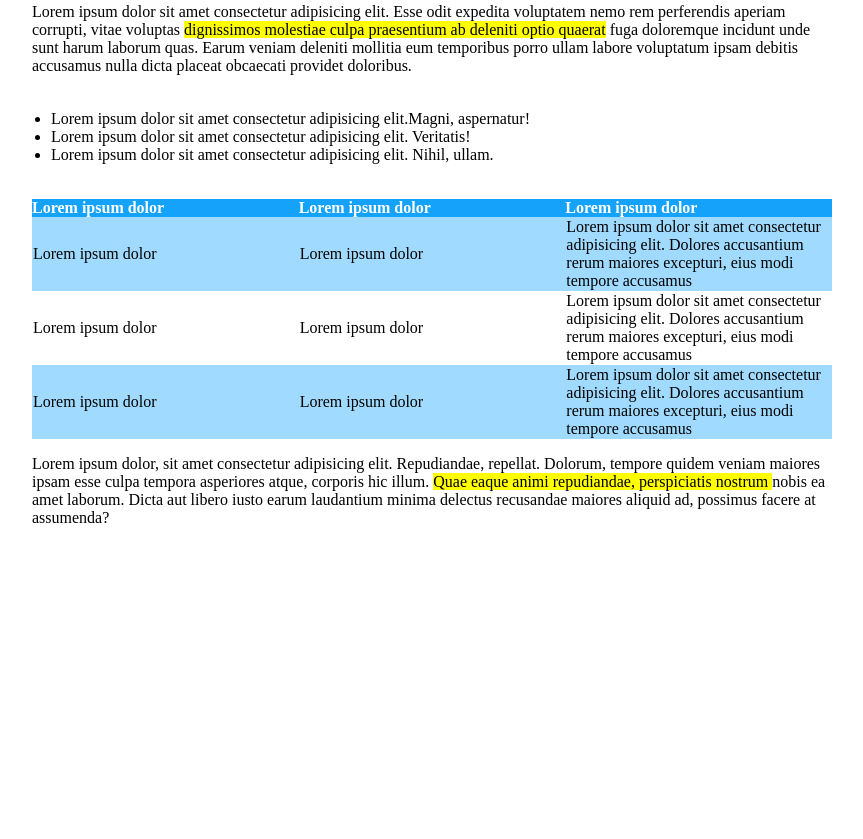
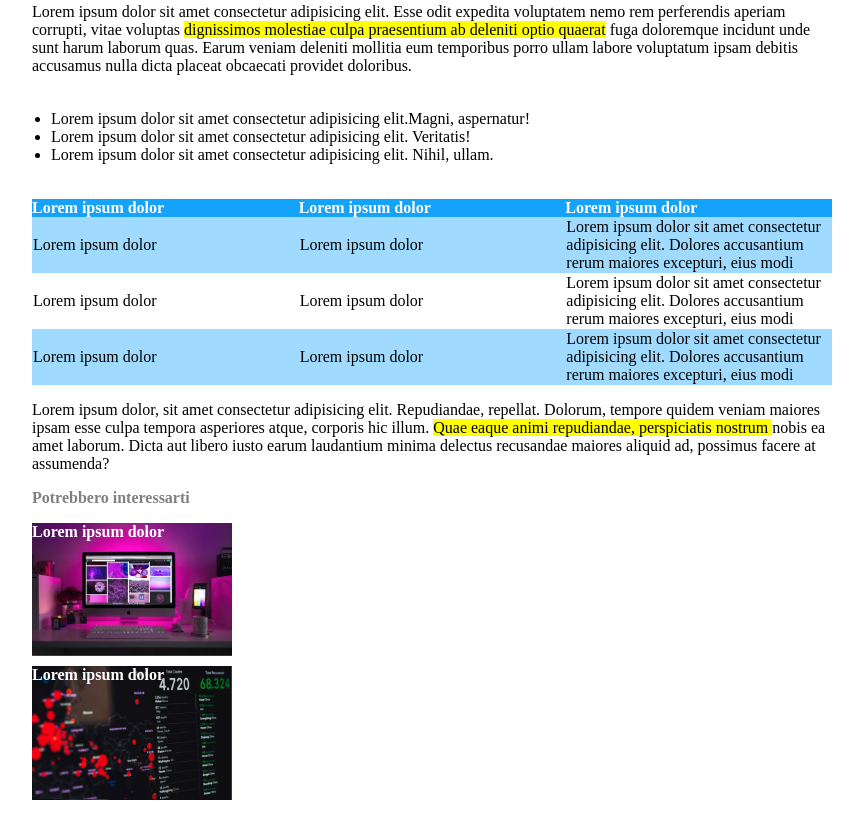
Before and after one commit to Gbelda/html-css-booleaner, a plain HTML site: page index.html in a window 1280 px wide. Shown: the part 557-1396 px from the top of the page, without its empty margins (208-1071 px from the left). Drawn offline with Linux system fonts and the light colour scheme.

Commit message:
Complete external link with picture

```diff
--- a/index.html
+++ b/index.html
@@ -17,7 +17,7 @@
                 <h1>Internet deve essere al servizio del "bene pubblico": il
                     manifesto di Tim Berners-Lee
                 </h1>
-                <div id="author_data">
+                <div class="grey_text">
                     <p class="author">Scritto da <span id="author_name">TheBooleaner</span></p>
                     <p class="author" id="date"> il 10/10/2020</p>
                 </div>
@@ -79,7 +79,7 @@
                             <td>Lorem ipsum dolor</td>
                             <td>Lorem ipsum dolor sit amet consectetur
                                 adipisicing elit. Dolores accusantium rerum
-                                maiores excepturi, eius modi tempore accusamus
+                                maiores excepturi, eius modi
                             </td>
                         </tr>
                         <tr id="row2">
@@ -87,7 +87,7 @@
                             <td>Lorem ipsum dolor</td>
                             <td>Lorem ipsum dolor sit amet consectetur
                                 adipisicing elit. Dolores accusantium rerum
-                                maiores excepturi, eius modi tempore accusamus
+                                maiores excepturi, eius modi
                             </td>
                         </tr>
                         <tr id="rowblue">
@@ -95,7 +95,7 @@
                             <td>Lorem ipsum dolor</td>
                             <td>Lorem ipsum dolor sit amet consectetur
                                 adipisicing elit. Dolores accusantium rerum
-                                maiores excepturi, eius modi tempore accusamus
+                                maiores excepturi, eius modi
                             </td>
                         </tr>
                     </tbody>
@@ -117,7 +117,9 @@
             <!-- /table_description -->
 
             <section id="external_links">
-
+                <p class="grey_text"><strong>Potrebbero interessarti</strong></p>
+                <div class="lorem" id="lorem_mac">Lorem ipsum dolor</div>
+                <div class="lorem" id="lorem_graph">Lorem ipsum dolor</div>
             </section>
             <!-- /external_links -->
         </main>
--- a/style.css
+++ b/style.css
@@ -28,7 +28,7 @@ h1{
     color: #15a2fa;
 }
 
-#author_data{
+.grey_text{
     color: gray;
 }
 
@@ -82,3 +82,27 @@ th {
 #rowblue{
     background-color: #2eafff73;
 }
+
+.external_link{
+    width: 200px;
+}
+
+.lorem{
+    font-weight: bold;
+    color: white;
+    margin-top: 10px;
+}
+
+#lorem_mac{
+    background-image: url(./img/monitor.jpg);
+    background-size: contain;
+    width: 200px;
+    height: 133.33px;
+}
+
+#lorem_graph{
+    background-image: url(./img/graph.jpg);
+    background-size: contain;
+    width: 200px;
+    height: 133.33px;
+}
```
